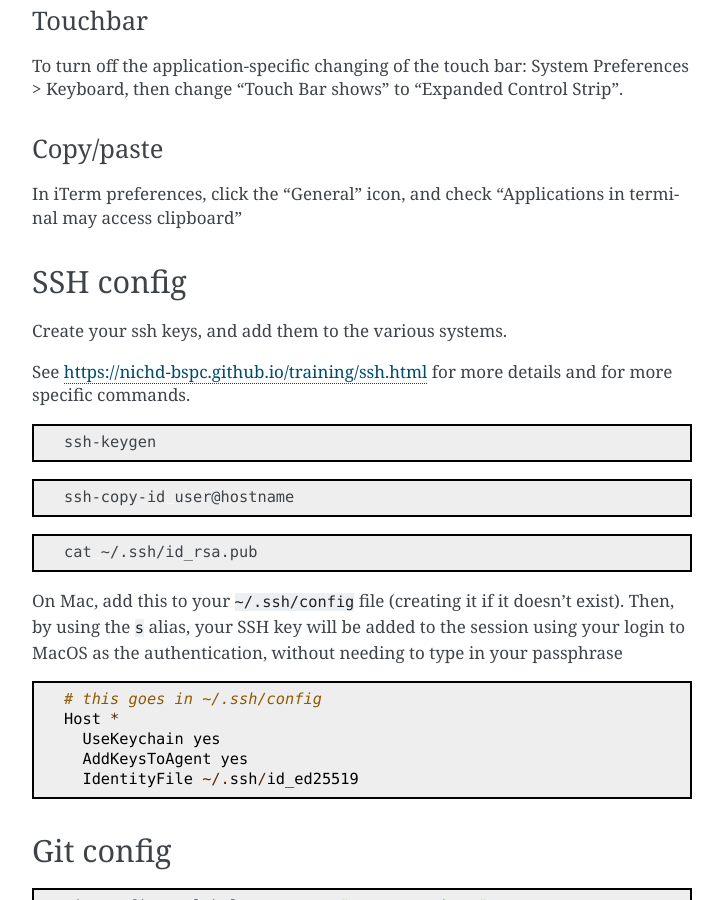
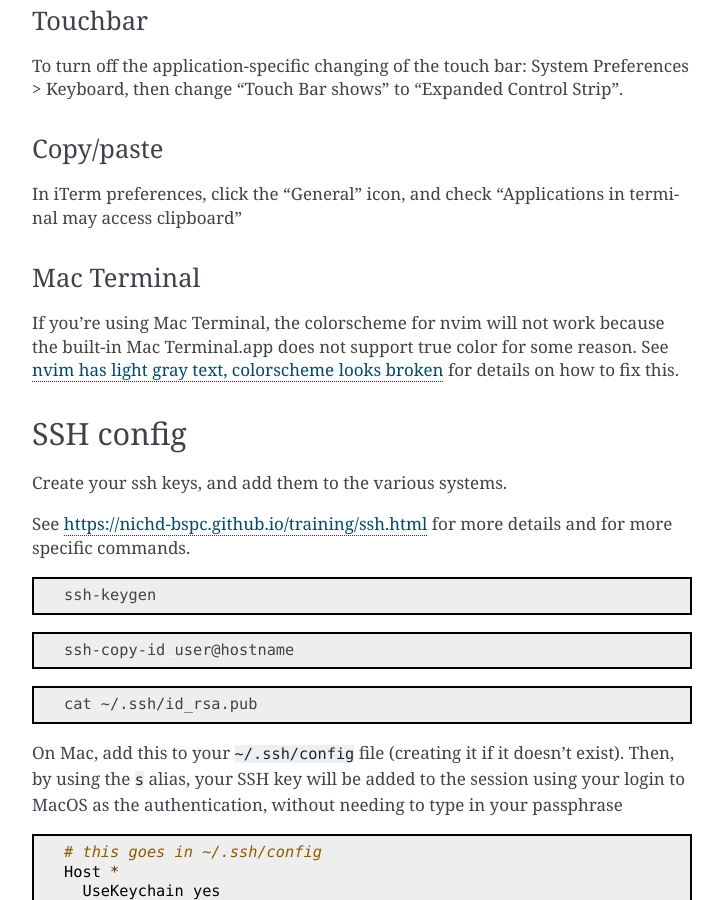
Before and after one commit to daler/dotfiles, a Sphinx documentation site: the page built from docs/post.rst, in a window 1280 px wide and 900 px high, scrolled down 1579 px. Shown: the whole window, without its empty margins (388-1111 px from the left). Built offline with Sphinx 7.4.7, drawn with Linux system fonts in a browser that asks for light colours.

Commit message:
add link to troubleshooting from mac post-setup section

```diff
--- a/docs/post.rst
+++ b/docs/post.rst
@@ -83,6 +83,12 @@ Copy/paste
 In iTerm preferences, click the "General" icon, and check "Applications in
 terminal may access clipboard"
 
+Mac Terminal
+~~~~~~~~~~~~
+If you're using Mac Terminal, the colorscheme for nvim will not work because
+the built-in Mac Terminal.app does not support true color for some reason. See
+:ref:`mac-terminal-colors` for details on how to fix this.
+
 SSH config
 ----------
 
--- a/docs/troubleshooting.rst
+++ b/docs/troubleshooting.rst
@@ -12,8 +12,10 @@ You can optionally remove your :file:`~/.local/share/nvim` directory, which
 will completely clean out any old plugins; you'll need to let lazy.nvim
 reinstall plugins upon next starting nvim.
 
-Vim has light gray text, colorscheme looks broken
--------------------------------------------------
+.. _mac-terminal-colors:
+
+nvim has light gray text, colorscheme looks broken
+--------------------------------------------------
 
 Are you using Mac's built-in Terminal app? Terminal.app does not support true
 colors, so the true-color default zenburn colorscheme (or any true color
```
